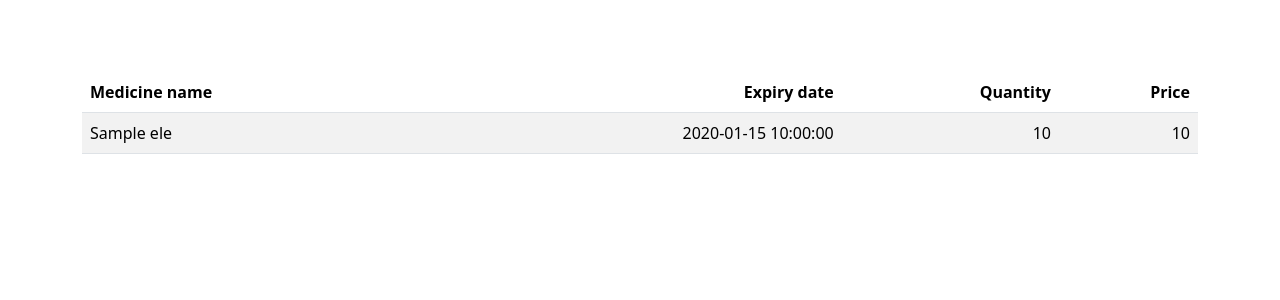
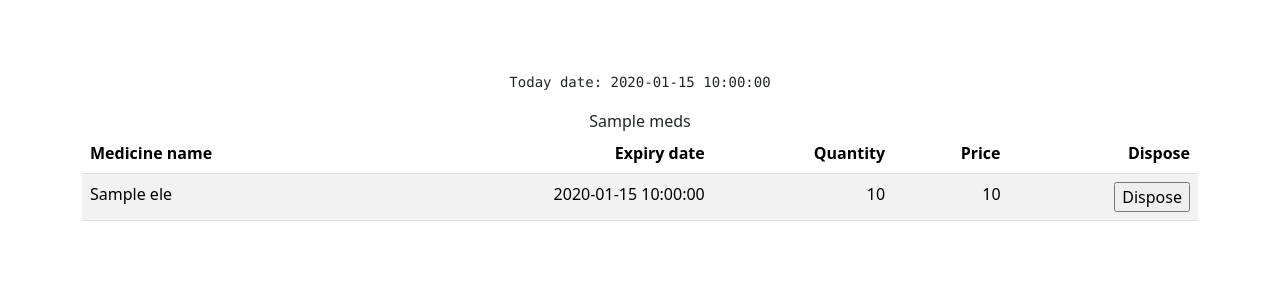
Before and after one commit to thegit-69/project, a Flask app: template templates/dispose.html in a window 1280 px wide. Shown: the part 76-376 px from the top of the page. Run offline with Flask 3, Linux system fonts and the light colour scheme; the template is opened without the code that fills it: most values are stand-ins (such as "Sample title", 1, 10 or a date in 2020); some libraries are stand-ins or nearby versions.

Commit message:
Dispose backend logic works

```diff
--- a/app.py
+++ b/app.py
@@ -25,11 +25,8 @@
 
 # a global variable for storing today
 TODAY = date.today()
-# today_str = "2026-01-07"
-# format = "%Y-%m-%d"
+# TODAY = date(2026,6,12)
 
-# # Convert the string from html form to a date object
-# TODAY = datetime.strptime(today_str, format).date()
 
 
 @app.after_request
@@ -45,7 +42,7 @@
 @login_required
 def index():
     # need to show the medicines stock
-    meds = db.execute("SELECT name, expiry_date, quantity, price FROM medicines WHERE user_id = ? GROUP BY expiry_date ORDER BY expiry_date;", session["user_id"])
+    meds = db.execute("SELECT name, expiry_date, quantity, price FROM medicines WHERE user_id = ? ORDER BY expiry_date;", session["user_id"])
 
     net = 0
     for ele in meds:
@@ -64,7 +61,7 @@
         # Convert the string from html form to a date object
         expiry_date = datetime.strptime(expiry_str, format).date()
         if TODAY >= expiry_date:
-            flash("Expired!!!!")
+            flash("Expired Please dispose these medicines!!", "error")
             return redirect("/dispose")
     return render_template("index.html", meds=meds, bal=bal, total=total)
 
@@ -303,15 +300,33 @@
 @app.route("/dispose", methods=["GET", "POST"])
 @login_required
 def dispose():
-    meds = db.execute("SELECT name, expiry_date, quantity, price FROM medicines WHERE user_id = ? GROUP BY expiry_date ORDER BY expiry_date;", session["user_id"])
-    todispose = {}
-    for ele in meds:
-        expiry_str = ele["expiry_date"]
-        format = "%Y-%m-%d"
+    meds = db.execute("SELECT id,name, expiry_date, quantity, price FROM medicines WHERE user_id = ? and expiry_date >= ? ORDER BY expiry_date", session["user_id"], str(TODAY))
+    if request.method == "POST":
+        id = request.form.get("id")
+        if not id:
+            return apology("Medicine id cannot be empty Try Again!!")
 
-        # # Convert the string from html form to a date object
-        # expiry_date = datetime.strptime(expiry_str, format).date()
-        # if TODAY >= expiry_date:
-        #     for key in ele.key():
-        #         todispose["key"]
-    return render_template("dispose.html", meds=meds)
+        flag = False
+        for ele in meds:
+            if int(id) == int(ele["id"]):
+                flag = True
+
+        if not flag:
+            return apology("Id does not exists")
+
+        # also todo reduce that much amount from user account bal
+        # Finding account balance
+        curr_bal_ld = db.execute("SELECT cash FROM users WHERE id = ?;", session["user_id"])
+        bal = curr_bal_ld[0]["cash"]
+
+        # Finding the cost of the loss = price * quantity
+        # loss because we are going to lose money as we didn't sale this medicines so waste
+        loss = db.execute("SELECT quantity * price AS loss FROM medicines WHERE id = ?", id)
+        loss_amount = loss[0]["loss"]
+        db.execute("UPDATE users set CASH = ? WHERE id = ?", bal - loss_amount, session["user_id"])
+        # deleting that batch of medicines using the medicine is
+        db.execute("DELETE FROM medicines WHERE id = ?", id)
+        flash("Disposed expired medicines!!")
+        return redirect("/")
+
+    return render_template("dispose.html", meds=meds, today=str(TODAY))
--- a/templates/dispose.html
+++ b/templates/dispose.html
@@ -6,6 +6,7 @@
 
 {% block main %}
     <br>
+    <pre>Today date: {{ today }}</pre>
     <table class="table table-striped">
         <thead>
             <tr>
@@ -14,16 +15,26 @@
                 <!-- Add something like a status with indcators -->
                 <th class="text-end">Quantity</th>
                 <th class="text-end">Price</th>
+                <th class="text-end">Dispose</th>
                 <!-- <th class="text-end">TOTAL</th> -->
             </tr>
         </thead>
        <tbody>
+            {{ meds }}
                 {% for ele in meds %}
                 <tr>
                     <td class="text-start">{{ ele["name"] }}</td>
                     <td class="text-end">{{ ele["expiry_date"]}}</td>
                     <td class="text-end">{{ ele["quantity"] }}</td>
                     <td class="text-end">{{ ele["price"] }}</td>
+                    <td class="text-end">
+                    <form action="/dispose" method="post">
+                        <!-- <span class="badge text-bg-danger rounded-pill"></span> -->
+                        <input name="id" type="hidden" value="{{ ele.id }}">
+                        <input type="submit" value="Dispose">
+                         <!-- <span class="badge bg-danger-subtle text-danger-emphasis rounded-pill">Danger</span> -->
+                    </form>
+                    </td>
                 </tr>
             {% endfor %}
         </tbody>
--- a/templates/test.html
+++ /dev/null
@@ -1,3 +0,0 @@
-{{ purchased_on }}
-<br>
-{{ whattype }}
```
Also changed, not shown: README.md, 1 other file.
